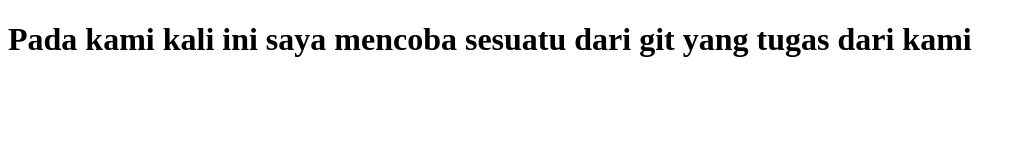
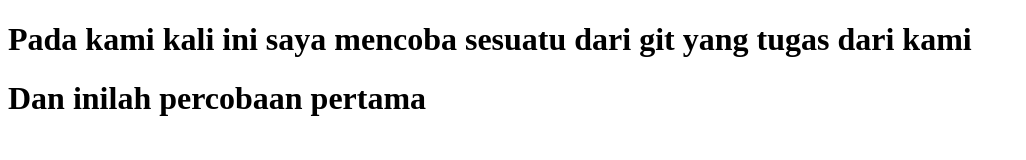
Before and after one commit to ArvieIrfan/belajargit1, a plain HTML site: page index.html in a window 1280 px wide. Shown: the whole page, without its empty margins (0-1026 px from the left). Drawn offline with Linux system fonts and the light colour scheme.

Commit message:
percobaan pertama

```diff
--- a/index.html
+++ b/index.html
@@ -5,5 +5,6 @@
 </head>
 <body>
 	<h1>Pada kami kali ini saya mencoba sesuatu dari git yang tugas dari kami</h1>
+	<h1>Dan inilah percobaan pertama</h1>
 </body>
 </html>
```
